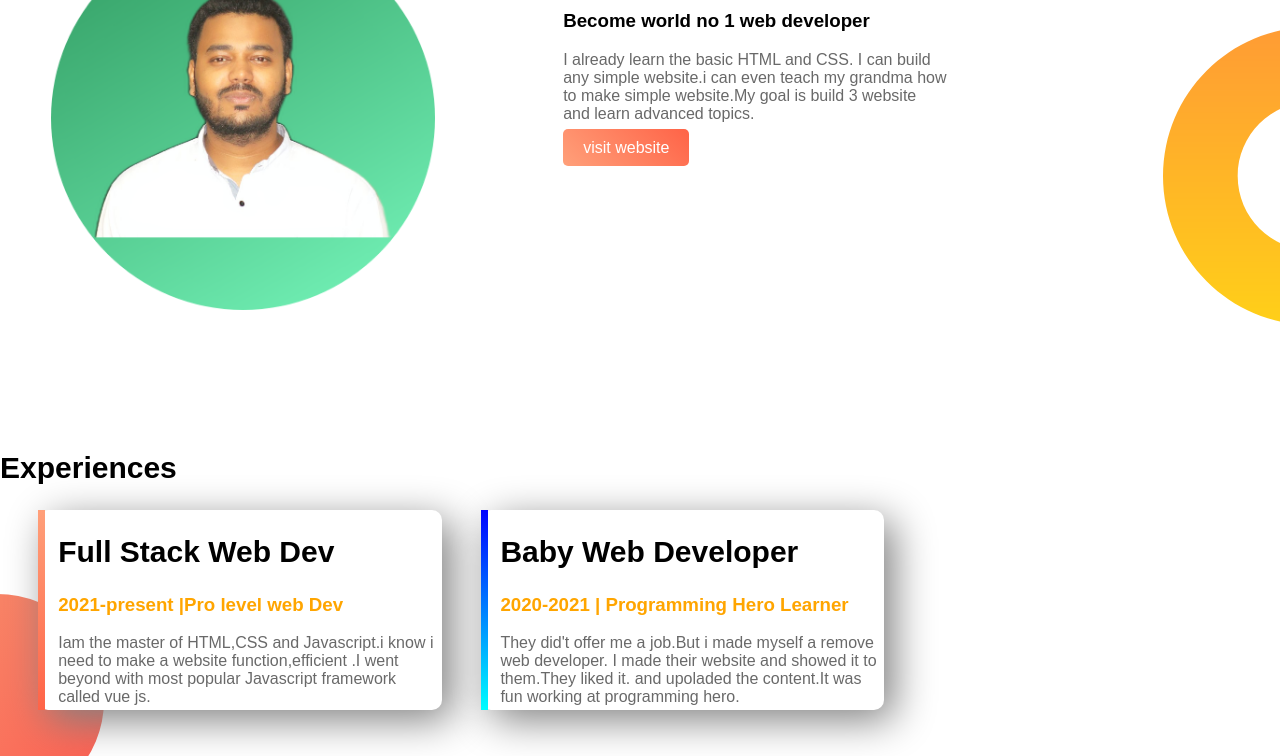
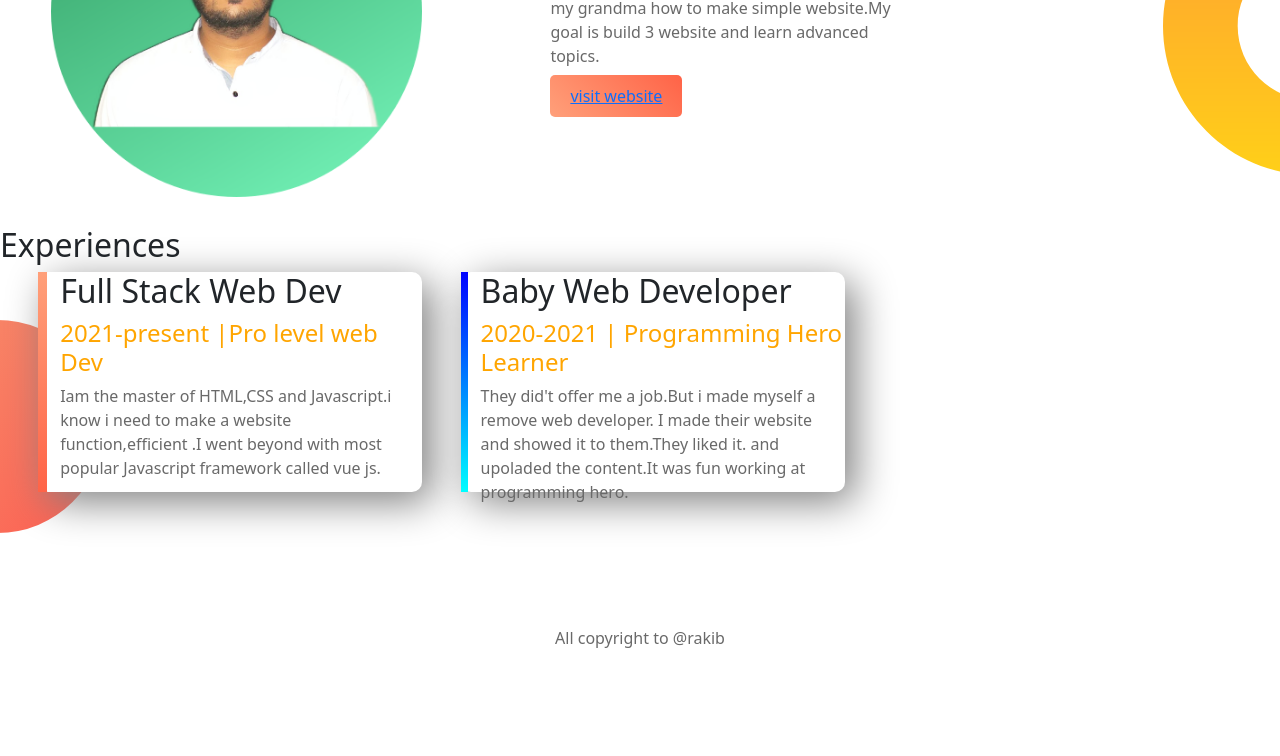
Before and after one commit to Rhasanb/web-portfolio, a plain HTML site: page index.html in a window 1280 px wide. Shown: the part 574-1330 px from the top of the page. After the commit the page ends 1240 px from the top, so only its background shows below. Drawn offline with nearby package versions, Linux system fonts and the light colour scheme.

Commit message:
second-edition

```diff
--- a/index.html
+++ b/index.html
@@ -7,6 +7,7 @@
     <title>rakib website</title>
     <link rel="stylesheet" href="style.css">
     <link rel="preconnect" href="https://fonts.googleapis.com">
+    <link rel="stylesheet" href="https://cdn.jsdelivr.net/npm/bootstrap@5.2.2/dist/css/bootstrap.min.css" integrity="sha384-Zenh87qX5JnK2Jl0vWa8Ck2rdkQ2Bzep5IDxbcnCeuOxjzrPF/et3URy9Bv1WTRi" crossorigin="anonymous">
 </head>
 <body>
     <section class="top-bannar">
@@ -15,7 +16,7 @@
     <h1><span class="name-highlight">Rakib</span> Website</h1>
     <h3>World-class Web developer</h3>
     <p>Web development refers to the building, creating, and maintaining of websites. It includes aspects such as web design, web publishing, web programming, and database management. It is the creation of an application that works over the internet i.e</p>
-    <a  target="_blank" href="https://github.com/Rhasanb/web-development">Click Here</a>
+    <a  target="_blank" href="https://github.com/Rhasanb/web-portfolio">Click Here</a>
         </div>
         <div class="half-width">
             <img src="image/image1.png" alt="">
@@ -33,26 +34,32 @@
 
          <h2>Dream Big</h2>
          <h3>Become world no 1 web developer</h3>
-         <p>I already learn the basic HTML and CSS. I can build any simple website.i can even teach my grandma how to make simple website.My goal is build 3 website and learn advanced topics. </p>
+         <p>I already learn the basic HTML and CSS. <br>
+             can build any simple website.
+             i can even teach my grandma how to make simple website.My goal is build 3 website and learn advanced topics. </p>
 
-         <a class=link-button target="_blank" href="https://southfreak.xyz/"> visit website</a>
+         <a class=link-button target="_blank" href="https://github.com/Rhasanb"> visit website</a>
 
          </div>
 
     </section>
-    <section class="experience-area">
+    <section  class="experience-area">
+
         <h2>Experiences</h2>
+
         <div id="full-stack"class="half-width Experiences-class">
          <h2> Full Stack Web Dev</h2>
-         <h3 class="name-highlight">2021-present |Pro level web Dev</h3>
-         <p>Iam the master of HTML,CSS and Javascript.i know i need to make a website function,efficient .I went beyond with most popular Javascript framework called vue js. </p>
+         <h4 class="name-highlight">2021-present |Pro level web Dev</h3>
+         <p class="text-size">Iam the master of HTML,CSS and Javascript.i know i need to make a website function,efficient .I went beyond with most popular Javascript framework called vue js. </p>
 
         </div>
-        <div id ="baby-web"class="half-width Experiences-class">
+        <div  id ="baby-web"class="half-width Experiences-class">
              <h2>Baby Web Developer</h2>
-             <h3 class="name-highlight">2020-2021 | Programming Hero  Learner</h3>
+             <h4 class="name-highlight">2020-2021 | Programming Hero  Learner</h3>
              <p>They did't offer me a job.But i made myself a remove web developer. I made their website and showed it to them.They liked it. and upoladed the content.It was fun working at programming hero.</p>
         </div>
+
+
     </section>
     <footer>
         <p> All copyright to @rakib</p>
--- a/style.css
+++ b/style.css
@@ -26,7 +26,7 @@ p{
     width: 100%;
 }
 section{
-    height: 500px;
+    height: 400px;
     bottom: 150px;
 }
 .top-bannar{
@@ -54,8 +54,6 @@ a:hover{
     padding-left: 3%;
 
 
-
-
 }
 
 .dream-area{
@@ -67,8 +65,9 @@ a:hover{
 .Experiences-class{
     box-shadow: 10px 10px 40px grey ;
     border-radius: 10px;
-    height: 40%;
+    height: 55%;
     background-color: white;
+
 
 
 }
@@ -77,18 +76,31 @@ a:hover{
     background-image: url("image/exp-bg.png");
     background-repeat: no-repeat;
     background-position: left;
+
+
+
+
+
 }
 
 #full-stack{
-    border-left: 7px solid ;
+    border-left: 9px solid  ;
     border-image: linear-gradient(180deg,lightsalmon,tomato);
     border-image-slice: 1;
+
+
+
 }
 
 #baby-web{
     border-left: 7px solid;
     border-image: linear-gradient(180deg, blue, cyan);
     border-image-slice: 1;
+
+}
+.new-change{
+    margin: 0 0 0 150px;
+
 }
 footer p{
     text-align: center;
```
